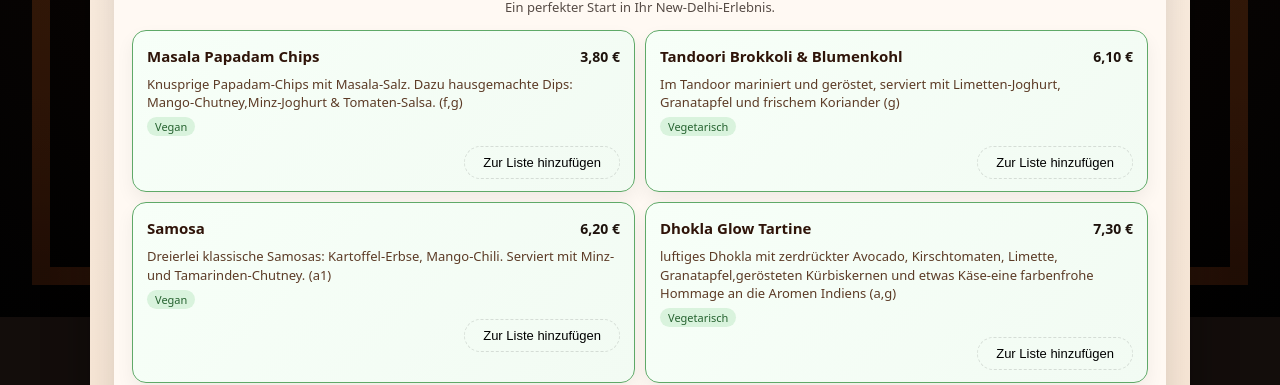
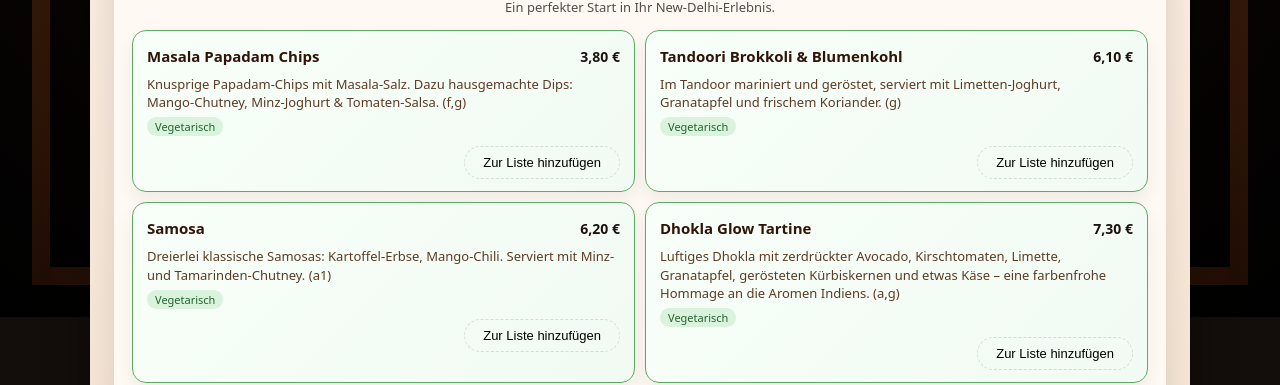
Before and after one commit to newdelhiramneek/online-menu-new-delhi, a React (Vite) app: page / in a window 1280 px wide. Shown: the part 483-868 px from the top of the page. Built offline with nearby package versions, Linux system fonts and the light colour scheme.

Commit message:
change 01

```diff
--- a/src/data/menuData.js
+++ b/src/data/menuData.js
@@ -59,110 +59,100 @@ export const menuData = {
     ],
     items: [
       {
-        id: "starter-1",
-        category: "starters",
-        name: "Masala Papadam Chips",
-        description:
-          "Knusprige Papadam-Chips mit Masala-Salz. Dazu hausgemachte Dips: Mango-Chutney,Minz-Joghurt & Tomaten-Salsa. (f,g)",
-        price: "3,80 €",
-        dietary: ["vegan"]
-      },
-      {
-        id: "starter-2",
-        category: "starters",
-        name: "Tandoori Brokkoli & Blumenkohl",
-        description:
-          "Im Tandoor mariniert und geröstet, serviert mit Limetten-Joghurt, Granatapfel und frischem Koriander (g)",
-        price: "6,10 €",
-        dietary: ["vegetarisch"]
-      },
-      {
-        id: "starter-3",
-        category: "starters",
-        name: "Samosa",
-        description:
-          "Dreierlei klassische Samosas: Kartoffel-Erbse, Mango-Chili. Serviert mit Minz- und Tamarinden-Chutney. (a1)",
-        price: "6,20 €",
-        dietary: ["vegan"]
-      },
-      {
-        id: "starter-4",
-        category: "starters",
-        name: "Dhokla Glow Tartine",
-        description:
-          "luftiges Dhokla mit zerdrückter Avocado, Kirschtomaten, Limette, Granatapfel,gerösteten Kürbiskernen und etwas Käse-eine farbenfrohe Hommage an die Aromen Indiens (a,g)",
-        price: "7,30 €",
-        dietary: ["vegetarisch"]
-      },
-      {
-        id: "starter-5",
-        category: "starters",
-        name: "Palak Corn Tikki",
-        description:
-          "Goldbraun gebratene Küchlein aus frischem Spinat und süßem Mais, fein abgeschmeckt mit ausgewählten indischen Gewürzen, serviert mit hausgemachtem Chutney (a1)",
-        price: "8,20 €",
-        dietary: ["vegetarisch"]
-      },
-      {
-        id: "starter-6",
-        category: "starters",
-        name: "Linsen Suppe oder Lasan Suppe",
-        description:
-          "(Knoblauchsuppe) Aromatische Wahl: Rote Linsen mit Kreuzkümmel, Kurkuma & Ingwer oder gerösteter Knoblauch mit Zwiebeln & frischen Kräutern. (– / g bei Ghee) Slogan:  Soulful . Aromatic.  Comforting.",
-        price: "5,90 €",
-        dietary: ["vegetarisch"]
-      },
-      {
-        id: "chaat-1",
-        category: "chaat",
-        name: "Peanut Masala Chaat",
-        description:
-          "Geröstete Erdnüsse mit frischen Tomaten, Zwiebeln, grünem Chili, Limette und Koriander –würzig, knackig und erfrischend, wie man es von den Straßen Mumbais kennt.Leicht, proteinreich & voll Geschmack. (e)Slogan:  Spicy. Tangy. Crunchy.",
-        price: "6,40 €",
-        dietary: ["vegetarisch"]
-      },
-      {
-        id: "chaat-2",
-        category: "chaat",
-        name: "Dahi Cloud Papdi",
-        description:
-          "Knusprige Papdi-Schichten, cremiger Joghurt, Chutney-Trio und Sev – weich,kühl und cremig, mit einem Hauch von Süße und Würze. (a1,g)",
-        price: "8,20 €",
-        dietary: ["vegetarisch"]
-      },
-      {
-        id: "chaat-3",
-        category: "chaat",
-        name: "Quinoa Glow Chaat ",
-        description:
-          "Geröstete Süßkartoffeln und proteinreiches Quinoa mit frischem Granatapfel, Kichererbsen und einem erfrischenden Minz-Joghurt-Dressing. Gesund, leicht und farbenfroh – perfekt für bewusste Genießer. (g,h)",
-        price: "10,20 €",
-        dietary: ["vegetarisch"]
-      },
-      {
-        id: "chaat-4",
-        category: "chaat",
-        name: "Avocado Bombay Bites",
-        description:
-          "Mini-Puris gefüllt mit cremiger Avocado, süßer Mango, würzigen Kichererbsen und knusprigem Sev. Frisch, knackig und ein moderner Twist auf die traditionellen Bombay-Puris. (a,e)",
-        price: "10,60 €",
-        dietary: ["vegetarisch"]
-      },
-      {
-        id: "chaat-5",
-        category: "chaat",
-        name: "Tandoori Street Toss",
-        description:
-          "Zartes Tandoori-Hähnchen, mariniert in Gewürzen, kombiniert mit Zwiebeln, Tomaten, frischem Koriander und einem Spritzer Limette. Rauchig, würzig und aufregend – ein moderner Street-Food-Genuss. (g)",
-        price: "11,80 €",
-        dietary: []
-      },
+  "id": "starter-1",
+  "category": "starters",
+  "name": "Masala Papadam Chips",
+  "description": "Knusprige Papadam-Chips mit Masala-Salz. Dazu hausgemachte Dips: Mango-Chutney, Minz-Joghurt & Tomaten-Salsa. (f,g)",
+  "price": "3,80 €",
+  "dietary": ["vegetarisch"]
+},
+{
+  "id": "starter-2",
+  "category": "starters",
+  "name": "Tandoori Brokkoli & Blumenkohl",
+  "description": "Im Tandoor mariniert und geröstet, serviert mit Limetten-Joghurt, Granatapfel und frischem Koriander. (g)",
+  "price": "6,10 €",
+  "dietary": ["vegetarisch"]
+},
+{
+  "id": "starter-3",
+  "category": "starters",
+  "name": "Samosa",
+  "description": "Dreierlei klassische Samosas: Kartoffel-Erbse, Mango-Chili. Serviert mit Minz- und Tamarinden-Chutney. (a1)",
+  "price": "6,20 €",
+  "dietary": ["vegetarisch"]
+},
+{
+  "id": "starter-4",
+  "category": "starters",
+  "name": "Dhokla Glow Tartine",
+  "description": "Luftiges Dhokla mit zerdrückter Avocado, Kirschtomaten, Limette, Granatapfel, gerösteten Kürbiskernen und etwas Käse – eine farbenfrohe Hommage an die Aromen Indiens. (a,g)",
+  "price": "7,30 €",
+  "dietary": ["vegetarisch"]
+},
+{
+  "id": "starter-5",
+  "category": "starters",
+  "name": "Palak Corn Tikki",
+  "description": "Goldbraun gebratene Küchlein aus frischem Spinat und süßem Mais, fein abgeschmeckt mit ausgewählten indischen Gewürzen, serviert mit hausgemachtem Chutney. (a1)",
+  "price": "8,20 €",
+  "dietary": ["vegetarisch"]
+},
+{
+  "id": "starter-6",
+  "category": "starters",
+  "name": "Linsen Suppe oder Lasan Suppe",
+  "description": "(Knoblauchsuppe) Aromatische Wahl: Rote Linsen mit Kreuzkümmel, Kurkuma & Ingwer oder gerösteter Knoblauch mit Zwiebeln & frischen Kräutern. (– / g bei Ghee). Slogan: Soulful. Aromatic. Comforting.",
+  "price": "5,90 €",
+  "dietary": ["vegetarisch"]
+},
+
+     {
+  "id": "chaat-1",
+  "category": "chaat",
+  "name": "Peanut Masala Chaat",
+  "description": "Geröstete Erdnüsse mit frischen Tomaten, Zwiebeln, grünem Chili, Limette und Koriander – würzig, knackig und erfrischend, wie man es von den Straßen Mumbais kennt. Leicht, proteinreich & voll Geschmack. (e) Slogan: Spicy. Tangy. Crunchy.",
+  "price": "6,40 €",
+  "dietary": ["vegetarisch"]
+},
+{
+  "id": "chaat-2",
+  "category": "chaat",
+  "name": "Dahi Cloud Papdi",
+  "description": "Knusprige Papdi-Schichten, cremiger Joghurt, Chutney-Trio und Sev – weich, kühl und cremig, mit einem Hauch von Süße und Würze. (a1,g)",
+  "price": "8,20 €",
+  "dietary": ["vegetarisch"]
+},
+{
+  "id": "chaat-3",
+  "category": "chaat",
+  "name": "Quinoa Glow Chaat",
+  "description": "Geröstete Süßkartoffeln und proteinreiches Quinoa mit frischem Granatapfel, Kichererbsen und einem erfrischenden Minz-Joghurt-Dressing. Gesund, leicht und farbenfroh – perfekt für bewusste Genießer. (g,h)",
+  "price": "10,20 €",
+  "dietary": ["vegetarisch"]
+},
+{
+  "id": "chaat-4",
+  "category": "chaat",
+  "name": "Avocado Bombay Bites",
+  "description": "Mini-Puris gefüllt mit cremiger Avocado, süßer Mango, würzigen Kichererbsen und knusprigem Sev. Frisch, knackig und ein moderner Twist auf die traditionellen Bombay-Puris. (a,e)",
+  "price": "10,60 €",
+  "dietary": ["vegetarisch"]
+},
+{
+  "id": "chaat-5",
+  "category": "chaat",
+  "name": "Tandoori Street Toss",
+  "description": "Zartes Tandoori-Hähnchen, mariniert in Gewürzen, kombiniert mit Zwiebeln, Tomaten, frischem Koriander und einem Spritzer Limette. Rauchig, würzig und aufregend – ein moderner Street-Food-Genuss. (g)",
+  "price": "11,80 €",
+  "dietary": []
+},
       {
         id: "bowl-1",
         category: "bowls",
         name: "Avocado Mango Fusion Bowl (Vegan möglich)",
         description:
-          "Cremige Avocado und sonnengereifte Mango auf einem Bett aus Quinoa und Babyspinat, mit gerösteten Kichererbsen,Granatapfel, frischer Minze & Koriander. Abgerundet mit einem leichten Joghurt-Cumin-Dressing oder Kokosjoghurt. (g) Slogan: Tropisch. frisch. leicht.",
+          "Cremige Avocado und sonnengereifte Mango auf einem Bett aus Quinoa und Babyspinat, mit gerösteten Kicherer y bsen, Granatapfel, frischer Minze & Koriander. Abgerundet mit einem leichten Joghurt-Cumin-Dressing oder Kokosjoghurt. (g) Slogan: Tropisch. frisch. leicht.",
         price: "10,20 €",
         dietary: ["vegetarisch"]
       },
@@ -171,7 +161,7 @@ export const menuData = {
         category: "bowls",
         name: "Masala Rainbow Veggie Bowl (Vegan)",
         description:
-          "Buntes Gemüse (Karotten, Zucchini, Brokkoli, Blumenkohl) in mildem Masala-Curry, serviert auf Vollkornreis oder Quinoa. Mit gerösteten Walnüssen, frischen Kräutern und Granatapfelkernen für Farbe und Crunch. (h.) Slogan: Gesund. aromatisch. Instagram-tauglich.",
+          "Buntes Gemüse (Karotten, Zucchini, Brokkoli, Blumenkohl) in mildem Masala-Curry, serviert auf Vollkornreis oder Quinoa. Mit gerösteten walnüsse, frischen Kräutern und Granatapfelkernen für Farbe und Crunch. (h3) Slogan: Gesund. aromatisch. Instagram-tauglich.",
         price: "10,20 €",
         dietary: ["vegan"]
       },
@@ -180,7 +170,7 @@ export const menuData = {
         category: "bowls",
         name: "Chili Paneer Power Bowl",
         description:
-          "Beschreibung: Gebratener Paneer mit Paprika, Zuckerschoten und Frühlingszwiebeln in einer würzig-süßen Chili-Masala-Sauce, serviert mit Basmatireis. Ein moderner Klassiker voller Farbe, Aroma und Energie – perfekt für alle, die es würzig lieben. (g) Slogan: Hot. Sweet. Addictive.",
+          "Beschreibung: Gebratener Paneer mit Paprika, Zuckerschoten und Frühlingszwiebeln in einer würzig-süßenChili-Masala-Sauce, serviert mit Basmatireis. Ein moderner Klassiker voller Farbe, Aroma und Energie – perfekt für alle, die es würzig lieben. (g) Slogan: Hot.  Sweet.  Addictive.",
         price: "10,50 €",
         dietary: ["vegetarisch"]
       },
@@ -196,9 +186,9 @@ export const menuData = {
       {
         id: "bowl-5",
         category: "bowls",
-        name: "Lamb & Quinoa Bowl (Fusion-Style) ",
-        description:
-          "Zartes Lammfilet in leichten Garam-Masala-Aromen, serviert auf Quinoa mit gegrilltem Gemüse, Walnüsse und frischem Koriander. Ein frisches, kreatives Fusion-Gericht mit indischem Flair. (h.) Slogan: Leicht. würzig. modern.",
+        name: "Lamb & Quinoa Bowl (Fusion-Style)",
+        description:
+          "Zartes Lammfilet in leichten Garam-Masala-Aromen, serviert auf Quinoa mit gegrilltem Gemüse, Walnüsse und frischem Koriander. Ein frisches, kreatives Fusion-Gericht mit indischem Flair. (h3) Slogan: Leicht. würzig. modern.",
         price: "14,10 €",
         dietary: []
       },
@@ -222,7 +212,7 @@ export const menuData = {
         category: "thalis",
         name: "Vegetarisch Thali",
         description:
-          "Palak Paneer, Mix Sabji  & Chili Paneer Stir-Fry, serviert mit duftendem Basmati-Reis, Naan und einem kleinen Dal Makhani. Abgerundet mit einem erfrischenden Schwarze Johannisbeere Sorbet oder einem Stück Pistazien-Cheesecake. (a1,g) Slogan : icht. Bunt. Aromatisch.",
+          "Palak Paneer, Mix Sabji  & Chili Paneer Stir-Fry, serviert mit duftendem Basmati-Reis, Naan und einem kleinen Dal Makhani. Abgerundet mit einem erfrischenden Schwarze Johannisbeere Sorbet oder einem Stück Pistazien-Cheesecake. (a1,g) Slogan : Leicht. Bunt. Aromatisch.",
         price: "22,95 €",
         dietary: ["vegetarisch"]
       },
@@ -242,7 +232,7 @@ export const menuData = {
         description:
           "Kartoffeln mit Paprika & Zwiebeln in kräftiger Tomaten-Zwiebel-Sauce, leicht geröstet und aromatisch gewürzt. (m) Slogan: Herzhaft. Kräftig. Hausgemacht.",
         price: "12,40 €",
-        dietary: ["vegan"]
+        dietary: ["vegetarisch"]
       },
       {
         id: "main-2",
@@ -256,18 +246,18 @@ export const menuData = {
       {
         id: "main-3",
         category: "mains",
-        name: "Delhi Lamm Curry",
-        description:
-          "Zart geschmortes Lamm in aromatischer Curry-Sauce, serviert mit Basmati-Reis.",
-        price: "15,90 €",
-        dietary: []
+        name: "Mix Sabji",
+        description:
+          "Bunte Gemüsepfanne mit saisonalem Gemüse in leichter Curry-Sauce, frisch und hausgemacht. (– ) Slogan: Frisch. Bunt. Hausgemacht.",
+        price: "12,95 €",
+        dietary: ["vegetarisch"]
       },
       {
         id: "main-4",
         category: "mains",
         name: "Smoky Baingan Roast",
         description:
-          "Geröstete Aubergine mit rauchigem Aroma, leicht gewürzt und modern angerichtet.",
+        "Geröstete Aubergine mit rauchigem Aroma, leicht gewürzt und modern angerichtet.",
         price: "12,40 €",
         dietary: ["vegetarisch"]
       },
```
